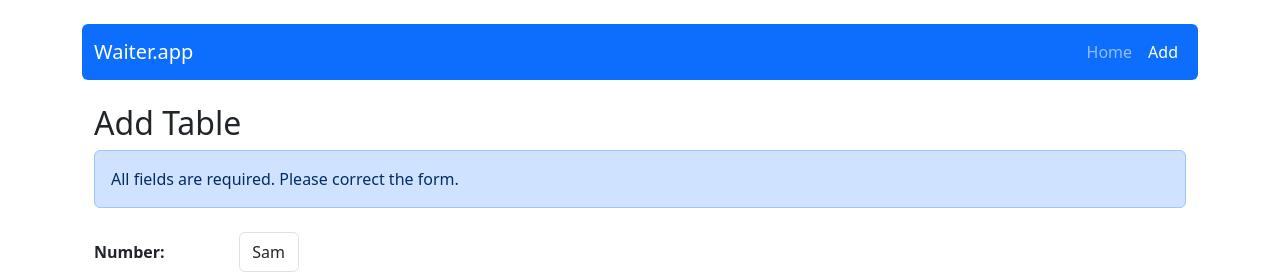
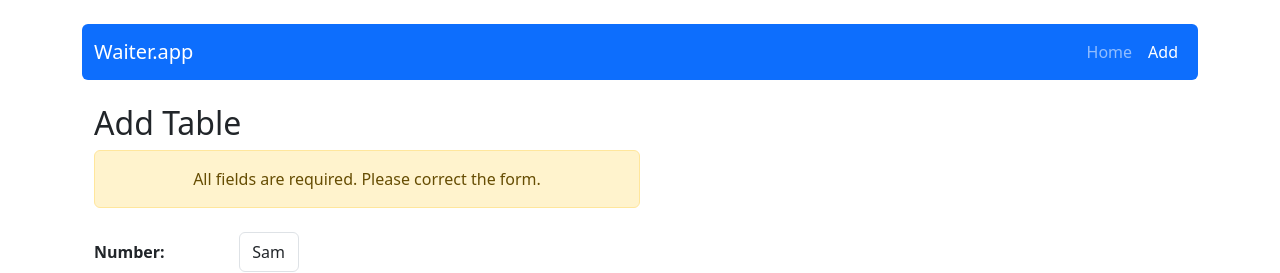
Before and after one commit to mGrzanek/waiter-app, a React (Create React App) app: page /table/add in a window 1280 px wide. Both pictures are taken after typing "Sample" into the empty fields and a click on the button "Add". Shown: the top 273 px of the page. Built offline with nearby package versions, Linux system fonts and the light colour scheme; no server answers.

Commit message:
Update alert in form

```diff
--- a/src/components/features/FormTable/FormTable.js
+++ b/src/components/features/FormTable/FormTable.js
@@ -68,7 +68,7 @@ const FormTable = ({id, number, status, peopleAmount, maxPeopleAmount, bill, txt
 
     return(
         <>
-            {activeAlert && <Alert variant="primary">
+            {activeAlert && <Alert className='w-50 text-center' variant="warning">
                 All fields are required. Please correct the form.
             </Alert>}
             <Form onSubmit={handleSubmit} className="col-9 col-sm-8 col-md-6 col-lg-4">
@@ -126,7 +126,7 @@ const FormTable = ({id, number, status, peopleAmount, maxPeopleAmount, bill, txt
                     <div className='mx-4 d-flex align-items-center'>
                         <span>$</span>
                         <Form.Control
-                            className={clsx(styles.billInput, "text-center mx-2")}
+                            className={clsx(styles.billInput, "text-center")}
                             id="currentBillId"
                             type="number"
                             value={currentBill}
```
